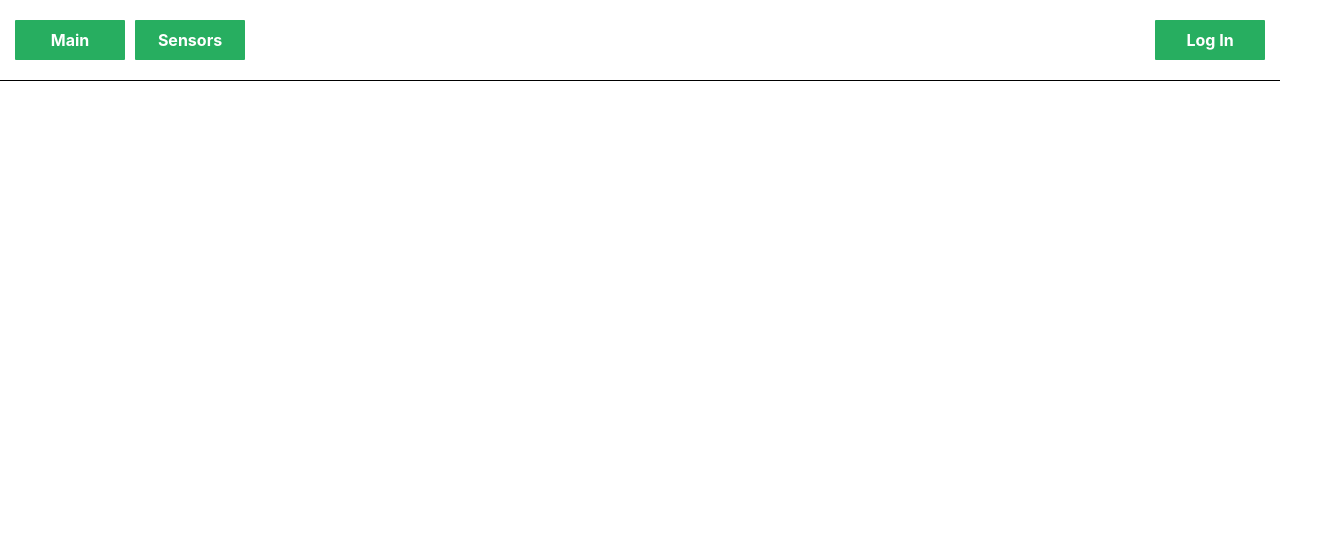
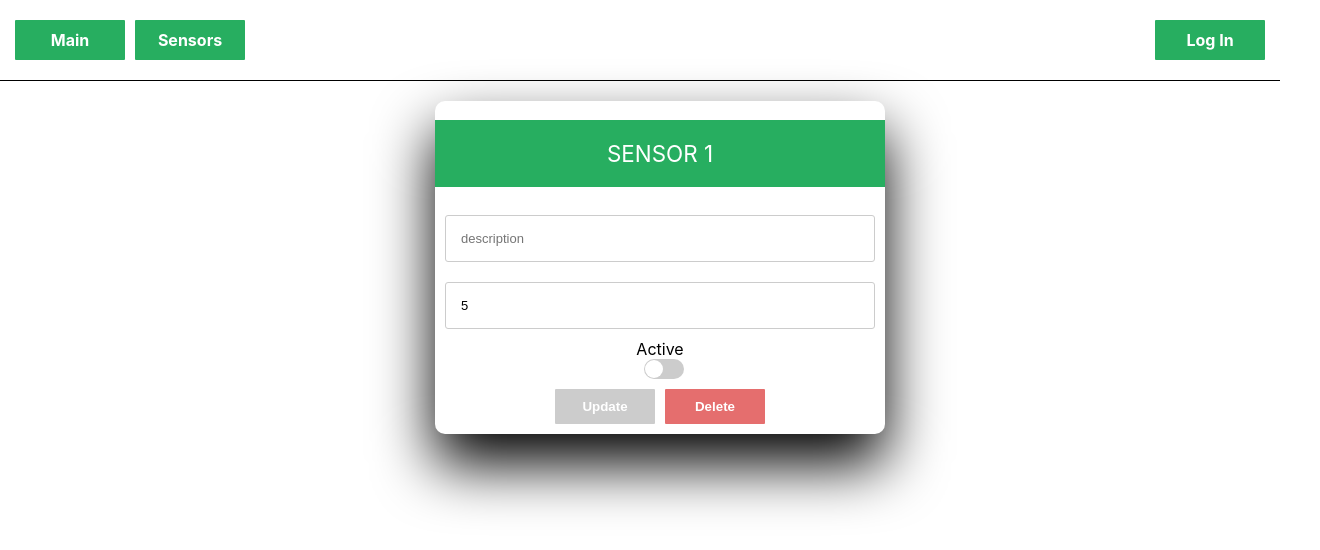
Before and after one commit to RuslanDenha/thermo_co, a React (Create React App) app: page /sensors/1 in a window 1280 px wide. Before the commit this address had no page. Shown: the top 550 px of the page, 1320 px wide, since content can reach past the window. Built offline with nearby package versions, Linux system fonts and the light colour scheme; no server answers.

Commit message:
Sensor details page

```diff
--- a/src/App.js
+++ b/src/App.js
@@ -5,6 +5,7 @@ import {
 import LogIn from "Components/Pages/LogIn/LogIn";
 import Main from "Components/Pages/Main/Main";
 import SensorsList from "Components/Pages/SensorsList/SensorsList";
+import SensorDetails from "./Components/Pages/SensorDetails/SensorDetails";
 import Header from "Components/Widgets/Header/Header";
 
 function App() {
@@ -14,6 +15,7 @@ function App() {
         <Routes>
             <Route path="/" element={<Main />} />
             <Route path="/sensors" element={<SensorsList />} />
+            <Route path="/sensors/:id" element={<SensorDetails />} />
             <Route path="/login" element={<LogIn />} />
         </Routes>
     </div>
--- /dev/null
+++ b/src/Components/Pages/SensorDetails/SensorDetails.js
@@ -0,0 +1,116 @@
+import { useEffect, useState, useCallback, useMemo } from "react";
+import { useNavigate, useParams } from 'react-router-dom'
+import { getRequest, patchRequest, deleteRequest, routes } from "api";
+import Input from "Components/Widgets/Input/Input";
+import ErrorLine from "Components/Widgets/ErrorLine/ErrorLine";
+import Button from "Components/Widgets/Button/Button";
+import Switch from "Components/Widgets/Switch/Switch";
+
+import css from "./sensorDetails.js.module.css";
+
+const SensorDetails = () => {
+    const { id } = useParams();
+    const navigate = useNavigate();
+
+    const [description, setDescriptions] = useState('');
+    const [samplingPeriod, setSamplingPeriod] = useState(5);
+    const [isActive, setIsActive] = useState(false);
+    const [errorMessage, setErrorMessage] = useState('');
+
+    useEffect(() => {
+        (async () => {
+            try {
+                const res = await getRequest(`${routes.sensorsList}${id}`)
+
+                setDescriptions(res.data.description)
+                setSamplingPeriod(res.data.samplingPeriod)
+                setIsActive(res.data.isActive)
+            } catch (e) {
+                setErrorMessage(e.response.data.detail)
+            }
+        })()
+    }, []) // eslint-disable-line
+
+    const onIsActiveSwitch = useCallback(() => {
+        setIsActive(isActive => !isActive)
+    }, []) // eslint-disable-line
+
+    const onUpdateSensor = useCallback(async () => {
+        try {
+            const data = {
+                description,
+                samplingPeriod,
+                isActive
+            }
+            const res = await patchRequest(`${routes.sensorsList}${id}`, data)
+
+            setDescriptions(res.data.description)
+            setSamplingPeriod(res.data.samplingPeriod)
+            setIsActive(res.data.isActive)
+        } catch (e) {
+            setErrorMessage(e.response.data.detail)
+        }
+    }, [description, samplingPeriod, isActive]) // eslint-disable-line
+
+    const onDeleteSensor = useCallback(async () => {
+        try {
+            await deleteRequest(`${routes.sensorsList}${id}`)
+            navigate('/sensors')
+        } catch (e) {
+            setErrorMessage(e.response.data.detail)
+        }
+    }, []) // eslint-disable-line
+
+    const isSubmitDisabled = useMemo(() => (
+        description.length < 5 || samplingPeriod < 5
+    ), [description.length, samplingPeriod])
+
+    return (
+        <div className={css.wrapper} >
+            <div className={css.formContent}>
+                <h2 className={css.formHeader}>Sensor {id}</h2>
+                <Input
+                    type="text"
+                    value={description}
+                    onChange={setDescriptions}
+                    placeholder='description'
+                />
+                <Input
+                    type="number"
+                    value={samplingPeriod}
+                    onChange={setSamplingPeriod}
+                    placeholder='Sampling Period'
+                />
+                <div className={css.flexGrow1}>
+                    <div className={css.fieldLabel}>Active</div>
+                    <div className={css.switchWrapper}>
+                        <Switch
+                            isChecked={isActive}
+                            onChange={onIsActiveSwitch}
+                        />
+                    </div>
+                </div>
+
+                <ErrorLine isActive={errorMessage} >
+                    {errorMessage}
+                </ErrorLine>
+
+                <Button
+                    onClick={onUpdateSensor}
+                    disabled={isSubmitDisabled}
+                >
+                    Update
+                </Button>
+
+                <Button
+                    className='danger'
+                    onClick={onDeleteSensor}
+                >
+                    Delete
+                </Button>
+            </div>
+        </div>
+    )
+}
+
+export default SensorDetails;
--- /dev/null
+++ b/src/Components/Pages/SensorDetails/sensorDetails.js.module.css
@@ -0,0 +1,31 @@
+.wrapper {
+    display: flex;
+    align-items: center;
+    flex-direction: column;
+    justify-content: center;
+    width: 100%;
+    min-height: 100%;
+    padding: 20px;
+}
+
+.formContent {
+    -webkit-border-radius: 10px 10px 10px 10px;
+    border-radius: 10px 10px 10px 10px;
+    background: var(--white-color);
+    width: 90%;
+    max-width: 450px;
+    position: relative;
+    padding: 0;
+    box-shadow: 0 30px 60px 0 var(--dark-color);
+    text-align: center;
+}
+
+.formHeader {
+    background: var(--main-color);
+    padding: 20px;
+    font-size: 1.4em;
+    font-weight: normal;
+    text-align: center;
+    text-transform: uppercase;
+    color: var(--white-color);
+}
--- a/src/Components/Pages/SensorsList/SensorsList.js
+++ b/src/Components/Pages/SensorsList/SensorsList.js
@@ -2,21 +2,34 @@ import {useCallback, useEffect, useMemo, useState} from "react";
 import { getRequest, routes } from "api";
 import Table from 'Components/Widgets/Table/Table'
 import ErrorLine from 'Components/Widgets/ErrorLine/ErrorLine';
-import SensorListNewSensor from "./SensorListNewSensor";
+import SensorsListNewSensor from "./SensorsListNewSensor";
 import css from './sensorsList.module.css'
+import {useNavigate} from "react-router-dom";
 
 const SensorsList = () => {
+    const navigate = useNavigate();
+
     const [sensors, setSensors] = useState([])
     const [errorMessage, setErrorMessage] = useState('')
 
     const loadSensors = useCallback(async () => {
         try {
             const res = await  getRequest(routes.sensorsList)
-            setSensors(res.data)
+            const formatted = res.data.map((item) => ({
+                ...item,
+                details: {
+                    type: 'button',
+                    text: 'details',
+                    onClick: () => {
+                        navigate(`/sensors/${item.id}`)
+                    }
+                }
+            }))
+            setSensors(formatted)
         } catch (e) {
             setErrorMessage(e.response.data.detail)
         }
-    }, [setSensors, setErrorMessage])
+    }, []) // eslint-disable-line
 
     useEffect(() => {
         loadSensors()
@@ -39,12 +52,14 @@ const SensorsList = () => {
 
     return (
         <>
-            <SensorListNewSensor
+            <SensorsListNewSensor
                 maxSensorId={maxSensorId}
                 setErrorMessage={setErrorMessage}
                 loadSensors={loadSensors}
             />
-            <Table rows={sensors} />
+            <Table
+                rows={sensors}
+            />
         </>
     )
 }
--- a/src/Components/Pages/SensorsList/SensorListNewSensor.js
+++ b/src/Components/Pages/SensorsList/SensorsListNewSensor.js
@@ -5,7 +5,7 @@ import Button from "Components/Widgets/Button/Button";
 import {postRequest, routes} from "api"
 import css from './sensorsList.module.css';
 
-const SensorListNewSensor = ({ maxSensorId, setErrorMessage, loadSensors }) => {
+const SensorsListNewSensor = ({ maxSensorId, setErrorMessage, loadSensors }) => {
     const [description, setDescriptions] = useState('');
     const [samplingPeriod, setSamplingPeriod] = useState(5);
     const [isActive, setIsActive] = useState(false);
@@ -74,4 +74,4 @@ const SensorListNewSensor = ({ maxSensorId, setErrorMessage, loadSensors }) => {
     )
 }
 
-export default SensorListNewSensor;
+export default SensorsListNewSensor;
--- a/src/Components/Widgets/Button/Button.js
+++ b/src/Components/Widgets/Button/Button.js
@@ -1,13 +1,13 @@
 import { NavLink } from "react-router-dom";
 import css from './button.module.css'
 
-const Button = ({ children, onClick, to, disabled }) => {
+const Button = ({ className, children, onClick, to, disabled }) => {
 
     if (to) {
         return (
             <NavLink
                 to={to}
-                className={css.button}
+                className={`${css.button} ${css[className]}`}
             >
                 {children}
             </NavLink>
@@ -17,7 +17,7 @@ const Button = ({ children, onClick, to, disabled }) => {
     return (
         <button
             onClick={onClick}
-            className={css.button}
+            className={`${css.button} ${css[className]}`}
             disabled={disabled}
         >
             {children}
--- a/src/Components/Widgets/Button/button.module.css
+++ b/src/Components/Widgets/Button/button.module.css
@@ -13,8 +13,16 @@
 }
 
 .button:hover {
-     background: var(--main-color-darker);
- }
+    background: var(--main-color-darker);
+}
+
+.danger {
+    background-color: var(--error-color);;
+}
+
+.danger:hover {
+    background-color: var(--error-color-darker);;
+}
 
 .button:disabled {
      background: var(--gray-color);
--- a/src/Components/Widgets/Table/Table.js
+++ b/src/Components/Widgets/Table/Table.js
@@ -1,9 +1,26 @@
 import { useMemo } from "react";
 import TableHeader from "./TableHeader";
 import css from './table.module.css'
+import Button from "../Button/Button";
+
+const getCell = (row, column) => {
+    const cellData = row[column];
+
+    if (cellData.type === 'button') {
+        const { onClick, text } = cellData
+        return (
+            <Button onClick={onClick}>{text}</Button>
+        )
+    }
+
+    return (
+        String(cellData)
+    )
+}
 
 const Table = ({ rows }) => {
     const columns = useMemo(() =>  Object.keys(rows[0]), []); // eslint-disable-line
+
 
     return (
         <div className={css.wrapper}>
@@ -15,7 +32,7 @@ const Table = ({ rows }) => {
                         <tr key={row.id}>
                             {columns.map(column => (
                                 <td key={`${row.id}${column}`}>
-                                    {String(row[column])}
+                                    {getCell(row, column)}
                                 </td>
                             ))}
                         </tr>
--- a/src/api.js
+++ b/src/api.js
@@ -22,6 +22,6 @@ export const getRequest = (url) => axios.get(`${baseUrl}${url}`, getConfig())
 
 export const putRequest = (url, data) => axios.put(`${baseUrl}${url}`, data)
 
-export const patchRequest = (url, data) => axios.patch(`${baseUrl}${url}`, data)
+export const patchRequest = (url, data) => axios.patch(`${baseUrl}${url}`, data, getConfig())
 
-export const deleteRequest = (url, data) => axios.delete(`${baseUrl}${url}`, data)
+export const deleteRequest = (url) => axios.delete(`${baseUrl}${url}`, getConfig())
--- a/src/index.css
+++ b/src/index.css
@@ -5,6 +5,7 @@
   --white-color: #fff;
   --dark-color: #000;
   --error-color: #e56e6e;
+  --error-color-darker: #a25252;
 }
 
 body {
```
